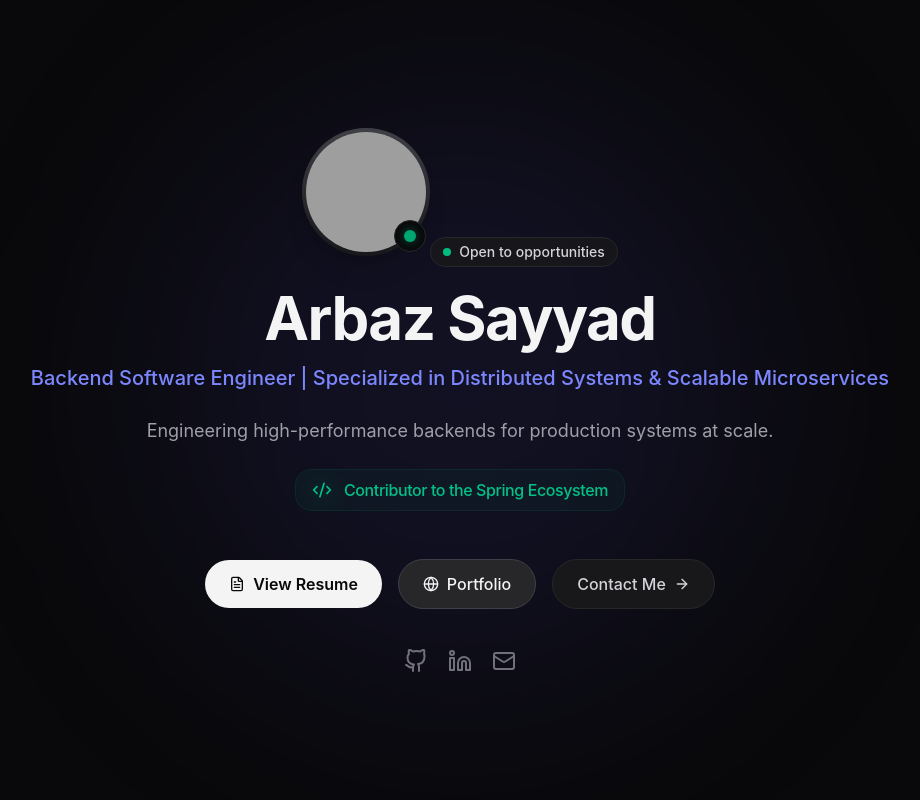
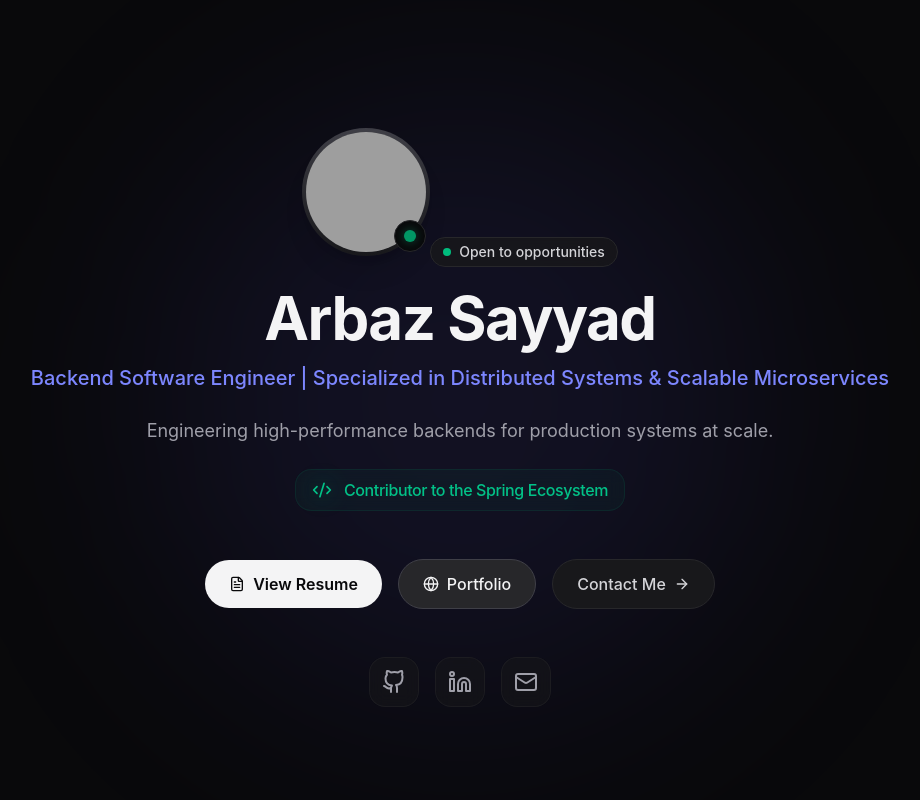
Before and after one commit to Arbaz4Sayyad/intro-card, a React (Vite) app: page / in a window 1280 px wide. Shown: the top 800 px of the page, without its empty margins (180-1100 px from the left). Built offline with nearby package versions, Linux system fonts and the light colour scheme; grey boxes are pictures that could not be loaded.

Commit message:
style: beautify social buttons with glassmorphism and hover glows

```diff
--- a/src/components/Hero.jsx
+++ b/src/components/Hero.jsx
@@ -99,19 +99,35 @@ export default function Hero() {
         </motion.div>
 
         <motion.div
-          initial={{ opacity: 0 }}
-          animate={{ opacity: 1 }}
+          initial={{ opacity: 0, y: 20 }}
+          animate={{ opacity: 1, y: 0 }}
           transition={{ duration: 0.5, delay: 0.7, ease: "easeOut" }}
-          className="mt-10 flex items-center justify-center gap-5"
+          className="mt-12 flex items-center justify-center gap-4"
         >
-          <a href="https://github.com/Arbaz4Sayyad" target="_blank" rel="noreferrer" className="text-zinc-500 hover:text-zinc-300 transition-colors">
-            <GithubIcon className="w-6 h-6" />
+          <a
+            href="https://github.com/Arbaz4Sayyad"
+            target="_blank"
+            rel="noreferrer"
+            className="group relative p-3 rounded-2xl bg-zinc-900/50 border border-zinc-800/50 text-zinc-400 hover:text-zinc-100 hover:border-zinc-700 transition-all duration-300 backdrop-blur-sm"
+          >
+            <div className="absolute inset-0 bg-white/5 opacity-0 group-hover:opacity-100 blur-xl transition-opacity duration-300 rounded-full" />
+            <GithubIcon className="w-6 h-6 relative z-10 group-hover:scale-110 transition-transform duration-300" />
           </a>
-          <a href="https://linkedin.com/in/arbaz-sayyad" target="_blank" rel="noreferrer" className="text-zinc-500 hover:text-blue-400 transition-colors">
-            <LinkedinIcon className="w-6 h-6" />
+          <a
+            href="https://linkedin.com/in/arbaz-sayyad"
+            target="_blank"
+            rel="noreferrer"
+            className="group relative p-3 rounded-2xl bg-zinc-900/50 border border-zinc-800/50 text-zinc-400 hover:text-blue-400 hover:border-blue-500/20 transition-all duration-300 backdrop-blur-sm"
+          >
+            <div className="absolute inset-0 bg-blue-500/10 opacity-0 group-hover:opacity-100 blur-xl transition-opacity duration-300 rounded-full" />
+            <LinkedinIcon className="w-6 h-6 relative z-10 group-hover:scale-110 transition-transform duration-300" />
           </a>
-          <a href="mailto:arbazsayyad.dev@gmail.com" className="text-zinc-500 hover:text-rose-400 transition-colors">
-            <Mail className="w-6 h-6" />
+          <a
+            href="mailto:arbazsayyad.dev@gmail.com"
+            className="group relative p-3 rounded-2xl bg-zinc-900/50 border border-zinc-800/50 text-zinc-400 hover:text-rose-400 hover:border-rose-500/20 transition-all duration-300 backdrop-blur-sm"
+          >
+            <div className="absolute inset-0 bg-rose-500/10 opacity-0 group-hover:opacity-100 blur-xl transition-opacity duration-300 rounded-full" />
+            <Mail className="w-6 h-6 relative z-10 group-hover:scale-110 transition-transform duration-300" />
           </a>
         </motion.div>
       </motion.div>
```
